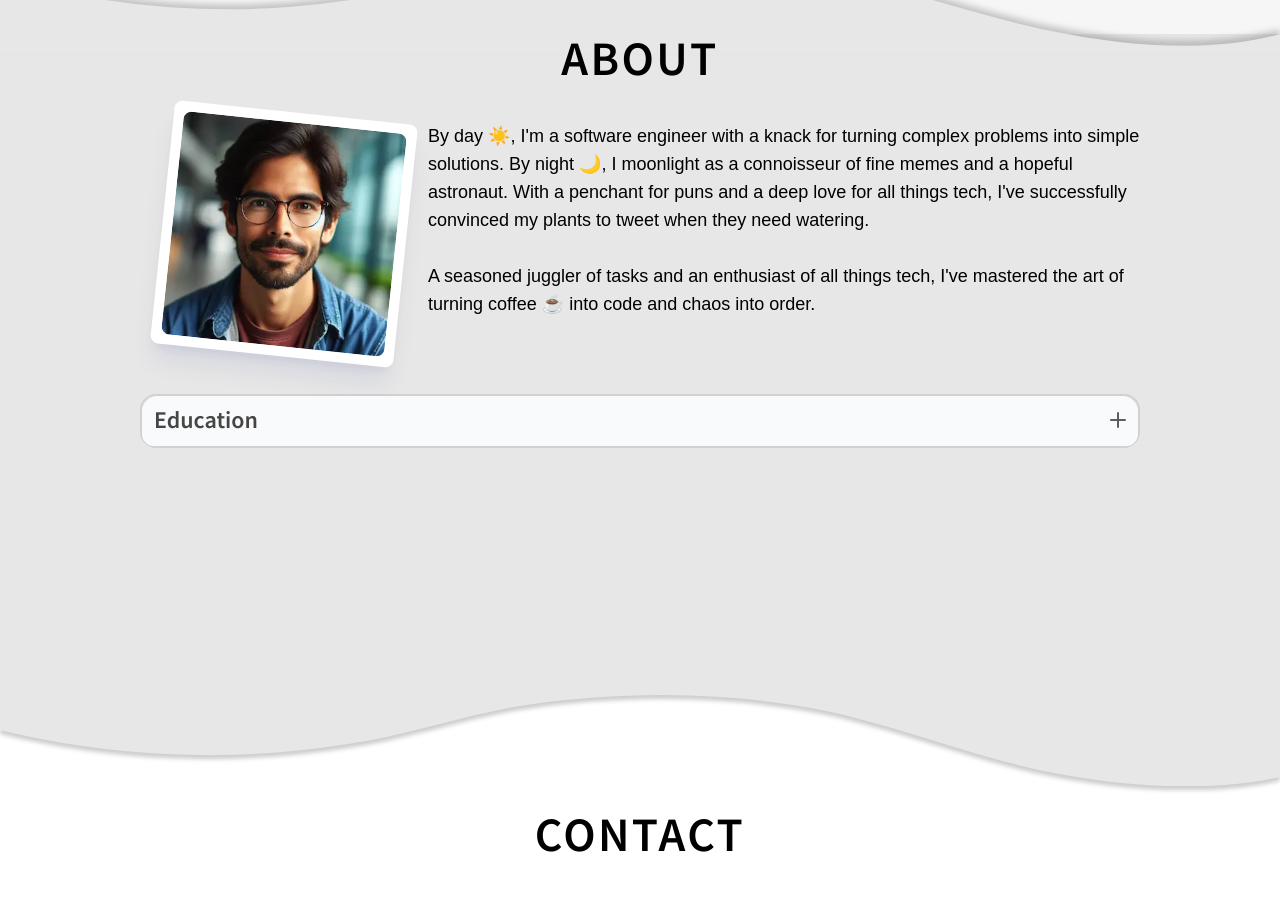
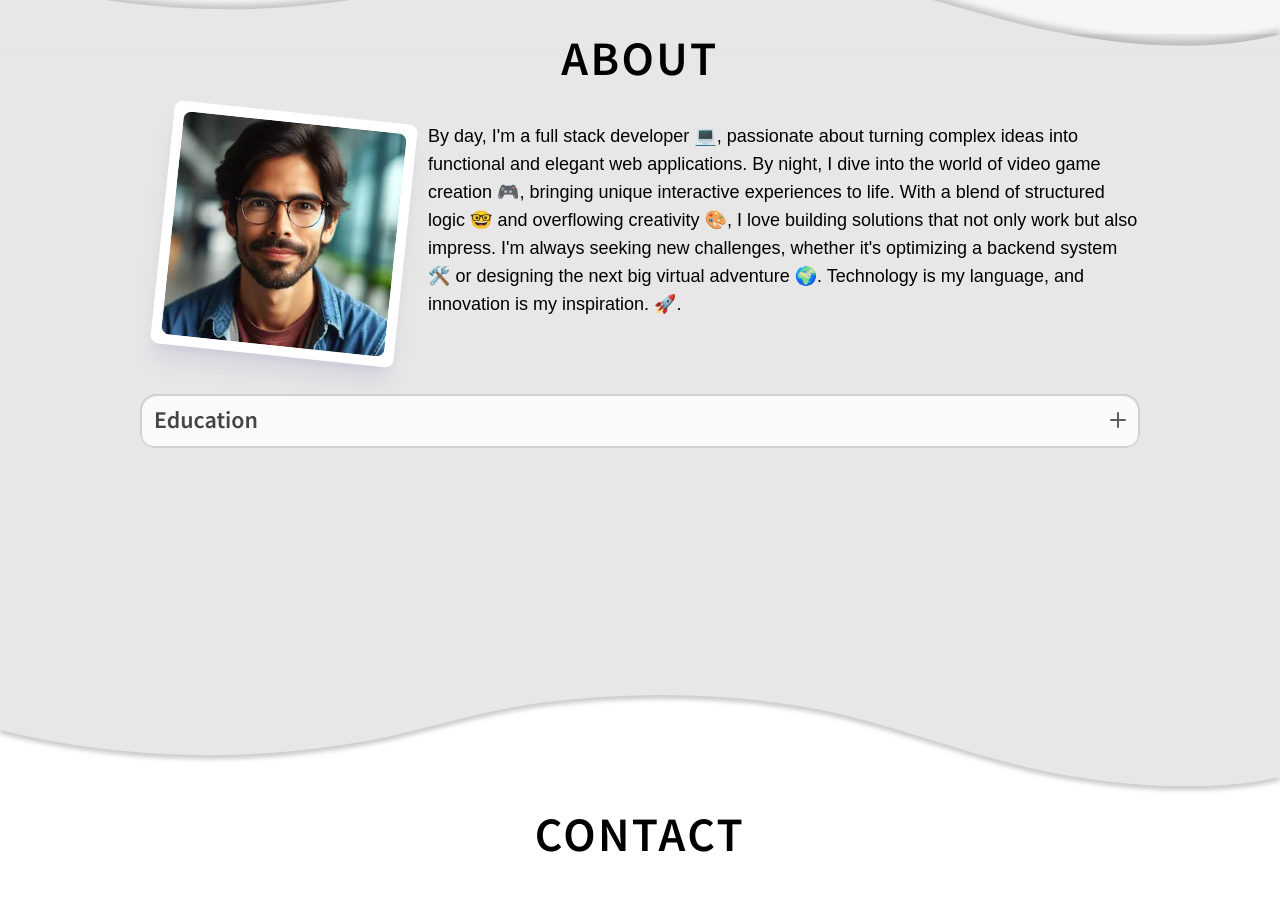
Before and after one commit to ElNeko42/porfolioFranciscoJoseBen, a Vue app: page / in a window 1280 px wide. Shown: the part 4740-5643 px from the top of the page. Built offline with nearby package versions, Linux system fonts and the light colour scheme.

Commit message:
descricion de quien soy

```diff
--- a/src/i18n/en/en_about.ts
+++ b/src/i18n/en/en_about.ts
@@ -3,7 +3,7 @@ import type { About } from '@/types'
 const about: About = {
   title: 'About',
   summary:
-    "By day ☀️, I'm a software engineer with a knack for turning complex problems into simple solutions. By night 🌙, I moonlight as a connoisseur of fine memes and a hopeful astronaut. With a penchant for puns and a deep love for all things tech, I've successfully convinced my plants to tweet when they need watering. \n\n A seasoned juggler of tasks and an enthusiast of all things tech, I've mastered the art of turning coffee ☕ into code and chaos into order.",
+  "By day, I'm a full stack developer 💻, passionate about turning complex ideas into functional and elegant web applications. By night, I dive into the world of video game creation 🎮, bringing unique interactive experiences to life. With a blend of structured logic 🤓 and overflowing creativity 🎨, I love building solutions that not only work but also impress. I'm always seeking new challenges, whether it's optimizing a backend system 🛠️ or designing the next big virtual adventure 🌍. Technology is my language, and innovation is my inspiration. 🚀.",
   education: {
     title: 'Education',
     list: [
--- a/src/i18n/es/es_about.ts
+++ b/src/i18n/es/es_about.ts
@@ -3,7 +3,7 @@ import type { About } from '@/types'
 const about: About = {
   title: 'Acerca de',
   summary:
-    'De día, soy un ingeniero de software con un talento especial para convertir problemas complejos en soluciones simples. De noche, soy un aficionado a los memes finos y un aspirante a astronauta. Con un gusto por los juegos de palabras y un profundo amor por todo lo relacionado con la tecnología, he logrado convencer a mis plantas de que tuiteen cuando necesitan agua. \n\n Un experimentado malabarista de tareas y un entusiasta de la tecnología, he dominado el arte de convertir el café en código y el caos en orden.',
+    'Durante el día, soy un desarrollador full stack 💻, apasionado por convertir ideas complejas en aplicaciones web funcionales y elegantes. Por la noche, me transformo en creador de mundos virtuales 🎮, dando vida a experiencias interactivas únicas en videojuegos. Con una combinación de lógica estructurada 🤓 y creatividad desbordante 🎨, disfruto construyendo soluciones que no solo funcionan, sino que también sorprenden. Siempre estoy buscando nuevos desafíos, ya sea optimizando un sistema backend 🛠️ o diseñando la próxima gran aventura virtual 🌍. La tecnología es mi lenguaje y la innovación, mi inspiración. 🚀. Con un gusto por los juegos de palabras y un profundo amor por todo lo relacionado con la tecnología, he logrado convencer a mis plantas de que tuiteen cuando necesitan agua. \n\n Un experimentado malabarista de tareas y un entusiasta de la tecnología, he dominado el arte de convertir el café en código y el caos en orden.',
   education: {
     title: 'Educación',
     list: [
```
